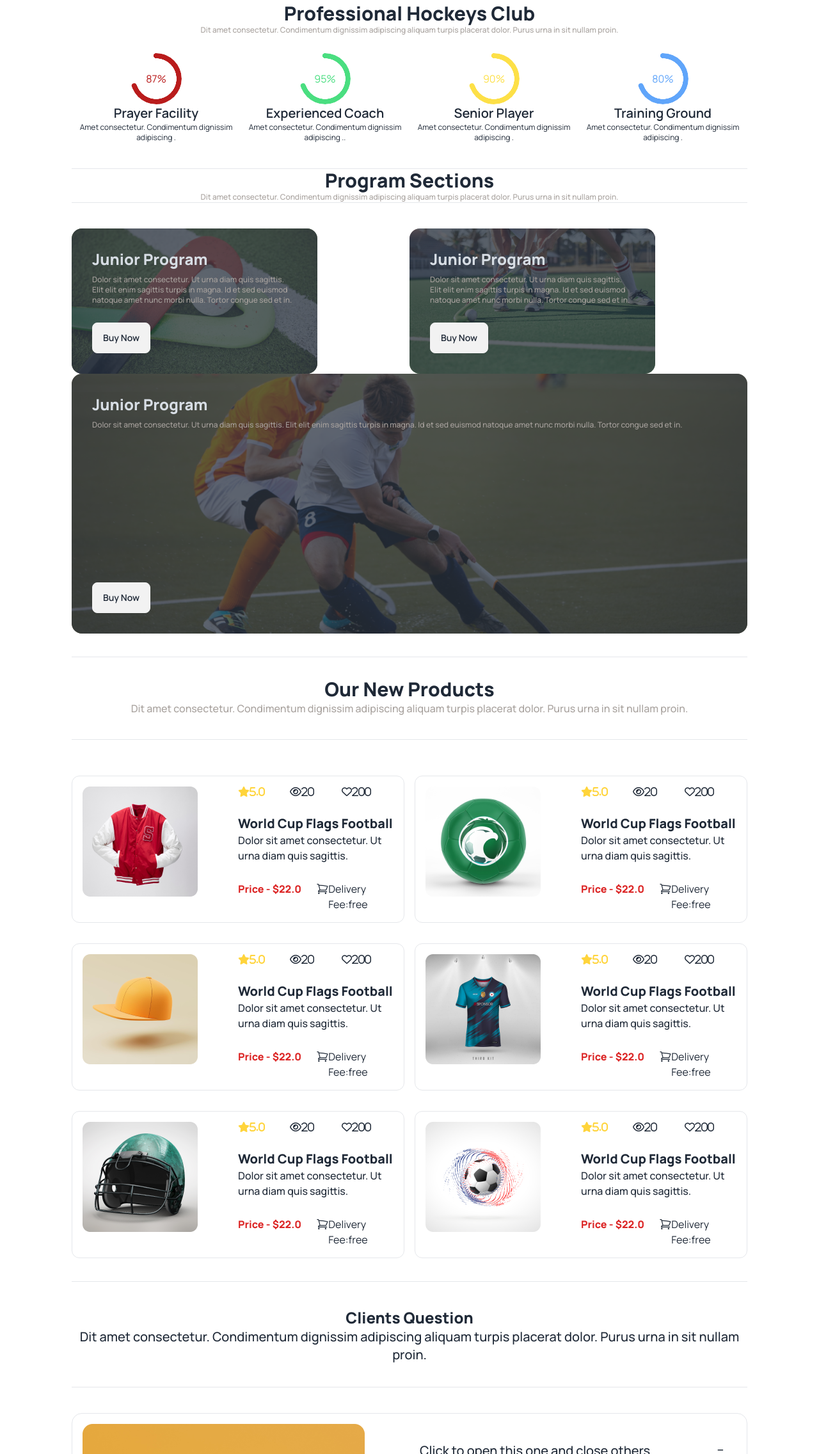
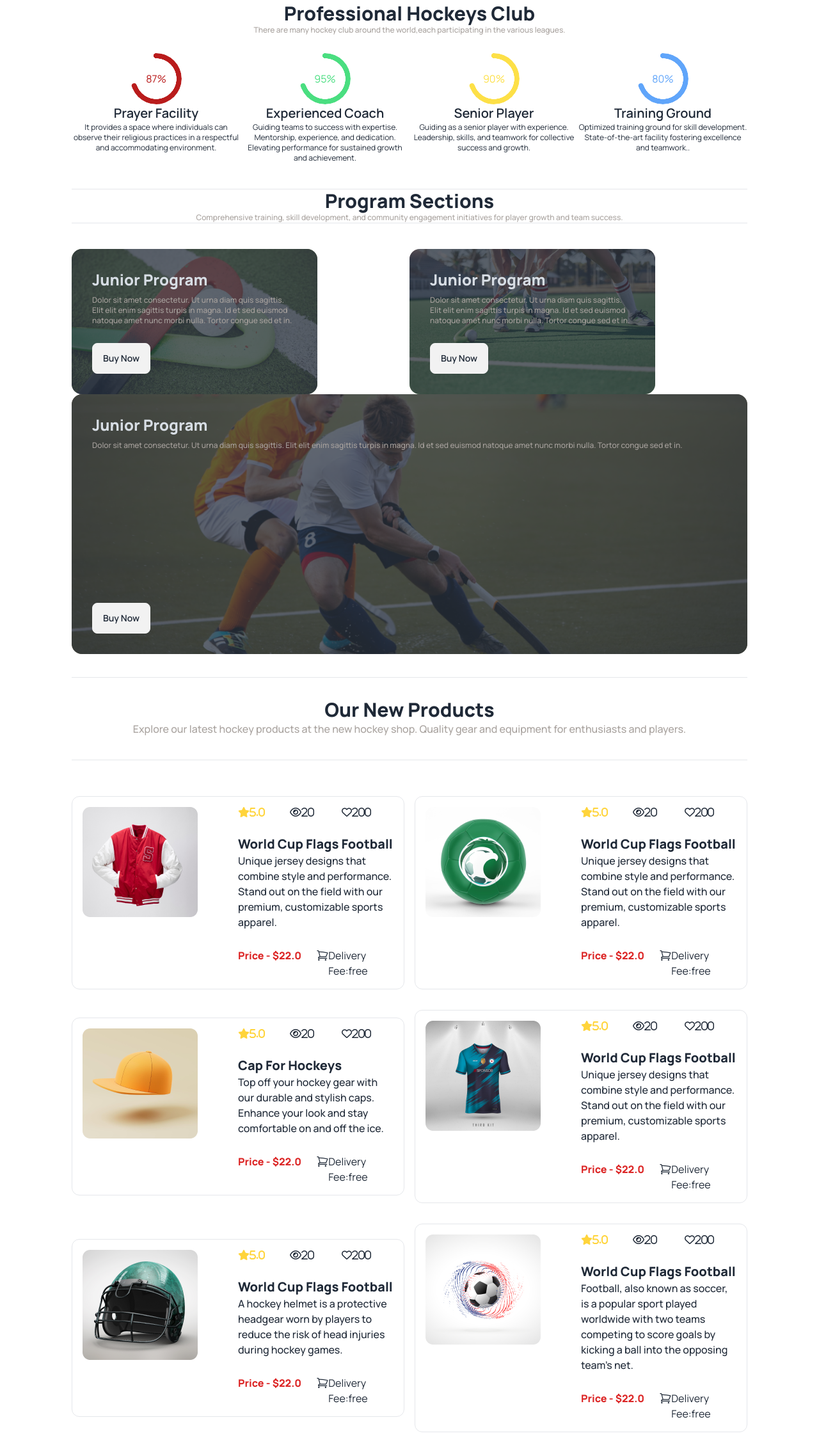
Before and after one commit to sabbir08/hockeys, a plain HTML site: page index.html in a window 1280 px wide. Shown: the part 528-2800 px from the top of the page at 64% size. Drawn offline with nearby package versions, Linux system fonts and the light colour scheme.

Commit message:
added description

```diff
--- a/index.html
+++ b/index.html
@@ -108,32 +108,31 @@
             <hr style="background: rgba(255, 255, 255, 0.15);">
             <div class="text-center my-7">
                 <h2 class="text-3xl font-extrabold">Professional Hockeys Club</h2>
-                <P class="text-xs font-medium text-stone-400">Dit amet consectetur. Condimentum dignissim adipiscing
-                    aliquam turpis placerat dolor. Purus urna in sit nullam proin. </P>
+                <P class="text-xs font-medium text-stone-400">There are many hockey club around the world,each participating in the various leagues. </P>
             </div>
             <div class=" mx-auto text-center mt-4 grid grid-cols-1  lg:grid-cols-4">
                 <div>
                     <div class="radial-progress text-red-700" style="--value:70;" role="progressbar">87%</div>
                     <h3 class="text-xl font-semibold">Prayer Facility</h3>
-                    <p class="text-xs font-normal">Amet consectetur. Condimentum dignissim adipiscing .</p>
+                    <p class="text-xs font-normal">It provides a space where individuals can observe their religious practices in a respectful and accommodating environment.</p>
 
                 </div>
                 <div>
                     <div class="radial-progress text-green-400" style="--value:70;" role="progressbar">95%</div>
                     <h3 class="text-xl font-semibold">Experienced Coach</h3>
-                    <p class="text-xs font-normal">Amet consectetur. Condimentum dignissim adipiscing ..</p>
+                    <p class="text-xs font-normal">Guiding teams to success with expertise. Mentorship, experience, and dedication. Elevating performance for sustained growth and achievement.</p>
                 </div>
 
                 <div>
                     <div class="radial-progress text-yellow-300" style="--value:70;" role="progressbar">90%</div>
                     <h3 class="text-xl font-semibold">Senior Player</h3>
-                    <p class="text-xs font-normal">Amet consectetur. Condimentum dignissim adipiscing .</p>
+                    <p class="text-xs font-normal">Guiding as a senior player with experience. Leadership, skills, and teamwork for collective success and growth.</p>
                 </div>
 
                 <div>
                     <div class="radial-progress  text-blue-400 " style="--value:70;" role="progressbar">80%</div>
                     <h3 class="text-xl font-semibold">Training Ground</h3>
-                    <p class="text-xs font-normal">Amet consectetur. Condimentum dignissim adipiscing .</p>
+                    <p class="text-xs font-normal">Optimized training ground for skill development. State-of-the-art facility fostering excellence and teamwork..</p>
                 </div>
 
             </div>
@@ -146,8 +145,7 @@
 
             <div class="text-center">
                 <h2 class="text-3xl font-extrabold">Program Sections</h2>
-                <p class="text-xs font-medium text-stone-400">Dit amet consectetur. Condimentum dignissim adipiscing
-                    aliquam turpis placerat dolor. Purus urna in sit nullam proin. </p>
+                <p class="text-xs font-medium text-stone-400">Comprehensive training, skill development, and community engagement initiatives for player growth and team success. </p>
             </div>
             <hr style="background: rgba(255, 255, 255, 0.15);">
 
@@ -206,15 +204,14 @@
             <div class="text-center mt-8 ">
 
                 <h2 class="text-3xl font-extrabold">Our New Products</h2>
-                <p class="text-base font-medium text-stone-400">Dit amet consectetur. Condimentum dignissim adipiscing
-                    aliquam turpis placerat dolor. Purus urna in sit nullam proin. </p>
+                <p class="text-base font-medium text-stone-400">Explore our latest hockey products at the new hockey shop. Quality gear and equipment for enthusiasts and players. </p>
 
             </div>
             <hr class="mt-9" style="background: rgba(255, 255, 255, 0.15);">
 
-            <div class="mt-10 grid grid-cols-2 justify-between items-center gap-4 bg-[#fff]">
+            <div class="mt-10 grid grid-cols-1 lg:grid-cols-2 justify-between items-center gap-4 bg-[#fff]">
                 <div class="mt-4">
-                    <div class="grid grid-cols-2 rounded-xl border p-4">
+                    <div class="grid grid-cols-1 lg:grid-cols-2 rounded-xl border p-4">
                         <img src="./asset/5.png" alt="">
                         <div>
                             <div class="grid grid-cols-3">
@@ -227,10 +224,10 @@
                             </div>
                             <div class="mt-7">
                                 <h3 class="text-xl font-extrabold">World Cup Flags Football</h3>
-                                <p class="text-base font-medium">Dolor sit amet consectetur. Ut urna diam quis sagittis.
+                                <p class="text-base font-medium">Unique jersey designs that combine style and performance. Stand out on the field with our premium, customizable sports apparel.
                                 </p>
                             </div>
-                            <div class=" mt-7 grid grid-cols-2">
+                            <div class=" mt-7 grid grid-cols-1 lg:grid-cols-2">
                                 <h3 class="text-red-600 font-extrabold">Price - $22.0</h3>
                                 <p class="inline-flex"><svg xmlns="http://www.w3.org/2000/svg" fill="none"
                                         viewBox="0 0 24 24" stroke-width="1.5" stroke="currentColor" class="w-6 h-6">
@@ -245,7 +242,7 @@
 
                 <!-- second -->
                 <div class="mt-4">
-                    <div class="grid grid-cols-2 rounded-xl border p-4">
+                    <div class="grid grid-cols-1 lg:grid-cols-2 rounded-xl border p-4">
                         <img src="./asset/6.png" alt="">
                         <div>
                             <div class="grid grid-cols-3">
@@ -258,10 +255,10 @@
                             </div>
                             <div class="mt-7">
                                 <h3 class="text-xl font-extrabold">World Cup Flags Football</h3>
-                                <p class="text-base font-medium">Dolor sit amet consectetur. Ut urna diam quis sagittis.
+                                <p class="text-base font-medium">Unique jersey designs that combine style and performance. Stand out on the field with our premium, customizable sports apparel.
                                 </p>
                             </div>
-                            <div class=" mt-7 grid grid-cols-2">
+                            <div class=" mt-7 grid grid-cols-1 lg:grid-cols-2">
                                 <h3 class="text-red-600 font-extrabold">Price - $22.0</h3>
                                 <p class="inline-flex"><svg xmlns="http://www.w3.org/2000/svg" fill="none"
                                         viewBox="0 0 24 24" stroke-width="1.5" stroke="currentColor" class="w-6 h-6">
@@ -275,7 +272,7 @@
                 </div>
 
                 <div class="mt-4">
-                    <div class="grid grid-cols-2 rounded-xl border p-4">
+                    <div class="grid grid-cols-1 lg:grid-cols-2 rounded-xl border p-4">
                         <img src="./asset/7.png" alt="">
                         <div>
                             <div class="grid grid-cols-3">
@@ -287,11 +284,11 @@
 
                             </div>
                             <div class="mt-7">
-                                <h3 class="text-xl font-extrabold">World Cup Flags Football</h3>
-                                <p class="text-base font-medium">Dolor sit amet consectetur. Ut urna diam quis sagittis.
+                                <h3 class="text-xl font-extrabold">Cap For Hockeys</h3>
+                                <p class="text-base font-medium">Top off your hockey gear with our durable and stylish caps. Enhance your look and stay comfortable on and off the ice.
                                 </p>
                             </div>
-                            <div class=" mt-7 grid grid-cols-2">
+                            <div class=" mt-7 grid grid-cols-1 lg:grid-cols-2">
                                 <h3 class="text-red-600 font-extrabold">Price - $22.0</h3>
                                 <p class="inline-flex"><svg xmlns="http://www.w3.org/2000/svg" fill="none"
                                         viewBox="0 0 24 24" stroke-width="1.5" stroke="currentColor" class="w-6 h-6">
@@ -307,7 +304,7 @@
 
 
                 <div class="mt-4">
-                    <div class="grid grid-cols-2 rounded-xl border p-4">
+                    <div class="grid grid-cols-1 lg:grid-cols-2 rounded-xl border p-4">
                         <img src="./asset/8.png" alt="">
                         <div>
                             <div class="grid grid-cols-3">
@@ -320,10 +317,10 @@
                             </div>
                             <div class="mt-7">
                                 <h3 class="text-xl font-extrabold">World Cup Flags Football</h3>
-                                <p class="text-base font-medium">Dolor sit amet consectetur. Ut urna diam quis sagittis.
+                                <p class="text-base font-medium">Unique jersey designs that combine style and performance. Stand out on the field with our premium, customizable sports apparel.
                                 </p>
                             </div>
-                            <div class=" mt-7 grid grid-cols-2">
+                            <div class=" mt-7 grid grid-cols-1 lg:grid-cols-2">
                                 <h3 class="text-red-600 font-extrabold">Price - $22.0</h3>
                                 <p class="inline-flex"><svg xmlns="http://www.w3.org/2000/svg" fill="none"
                                         viewBox="0 0 24 24" stroke-width="1.5" stroke="currentColor" class="w-6 h-6">
@@ -337,7 +334,7 @@
                 </div>
 
                 <div class="mt-4">
-                    <div class="grid grid-cols-2 rounded-xl border p-4">
+                    <div class="grid grid-cols-1 lg:grid-cols-2 rounded-xl border p-4">
                         <img src="./asset/9.png" alt="">
                         <div>
                             <div class="grid grid-cols-3">
@@ -350,10 +347,10 @@
                             </div>
                             <div class="mt-7">
                                 <h3 class="text-xl font-extrabold">World Cup Flags Football</h3>
-                                <p class="text-base font-medium">Dolor sit amet consectetur. Ut urna diam quis sagittis.
+                                <p class="text-base font-medium">A hockey helmet is a protective headgear worn by players to reduce the risk of head injuries during hockey games.
                                 </p>
                             </div>
-                            <div class=" mt-7 grid grid-cols-2">
+                            <div class=" mt-7 grid grid-cols-1 lg:grid-cols-2">
                                 <h3 class="text-red-600 font-extrabold">Price - $22.0</h3>
                                 <p class="inline-flex"><svg xmlns="http://www.w3.org/2000/svg" fill="none"
                                         viewBox="0 0 24 24" stroke-width="1.5" stroke="currentColor" class="w-6 h-6">
@@ -367,7 +364,7 @@
                 </div>
 
                 <div class="mt-4">
-                    <div class="grid grid-cols-2 rounded-xl border p-4">
+                    <div class="grid grid-cols-1 lg:grid-cols-2 rounded-xl border p-4">
                         <img src="./asset/10.png" alt="">
                         <div>
                             <div class="grid grid-cols-3">
@@ -380,10 +377,10 @@
                             </div>
                             <div class="mt-7">
                                 <h3 class="text-xl font-extrabold">World Cup Flags Football</h3>
-                                <p class="text-base font-medium">Dolor sit amet consectetur. Ut urna diam quis sagittis.
+                                <p class="text-base font-medium">Football, also known as soccer, is a popular sport played worldwide with two teams competing to score goals by kicking a ball into the opposing team's net.
                                 </p>
                             </div>
-                            <div class=" mt-7 grid grid-cols-2">
+                            <div class=" mt-7 grid grid-cols-1 lg:grid-cols-2">
                                 <h3 class="text-red-600 font-extrabold">Price - $22.0</h3>
                                 <p class="inline-flex"><svg xmlns="http://www.w3.org/2000/svg" fill="none"
                                         viewBox="0 0 24 24" stroke-width="1.5" stroke="currentColor" class="w-6 h-6">
@@ -403,8 +400,7 @@
             <hr class="mt-9" style="background: rgba(255, 255, 255, 0.15);">
             <div class="text-center pt-10 ">
                 <h2 class="text-2xl font-extrabold">Clients Question</h2>
-                <p class="text-xl font-medium">Dit amet consectetur. Condimentum dignissim adipiscing aliquam turpis
-                    placerat dolor. Purus urna in sit nullam proin. </p>
+                <p class="text-xl font-medium">Kindly share detailed information and specific requirements to help us better understand and meet your needs effectively. </p>
                 <hr class="mt-9" style="background: rgba(255, 255, 255, 0.15);">
             </div>
 
@@ -416,60 +412,60 @@
                     <div class="collapse collapse-plus ">
                         <input type="radio" name="my-accordion-3" checked="checked" />
                         <div class="collapse-title text-xl font-medium">
-                            Click to open this one and close others
+                            Q: What is the mission of our hockey club?
                         </div>
                         <div class="collapse-content">
-                            <p>hello</p>
+                            <p>The mission is to foster a competitive and inclusive environment, promoting skill development, teamwork, and a passion for hockey</p>
                         </div>
                     </div>
                     <hr class="mt-2" style="background: rgba(255, 255, 255, 0.15);">
                     <div class="collapse collapse-plus">
                         <input type="radio" name="my-accordion-3" />
                         <div class="collapse-title text-xl font-medium">
-                            Click to open this one and close others
+                            Q:How can players join the club
                         </div>
                         <div class="collapse-content">
-                            <p>hello</p>
+                            <p>Prospective players can attend tryouts, submit an application, or contact the club for information on joining.</p>
                         </div>
                     </div>
                     <hr class="mt-2" style="background: rgba(255, 255, 255, 0.15);">
                     <div class="collapse collapse-plus ">
                         <input type="radio" name="my-accordion-3" />
                         <div class="collapse-title text-xl font-medium">
-                            Click to open this one and close others
+                            Q: What programs do we offer for player development?
                         </div>
                         <div class="collapse-content">
-                            <p>hello</p>
+                            <p>We offer diverse programs covering skill training, fitness, and strategic gameplay to enhance players' overall performance.</p>
                         </div>
                     </div>
                     <hr class="mt-2" style="background: rgba(255, 255, 255, 0.15);">
                     <div class="collapse collapse-plus ">
                         <input type="radio" name="my-accordion-3" />
                         <div class="collapse-title text-xl font-medium">
-                            Click to open this one and close others
+                            Q: Are there opportunities for community involvement?
                         </div>
                         <div class="collapse-content">
-                            <p>hello</p>
+                            <p>Yes, we organize community events, charity drives, and outreach programs to engage with and contribute to the local community.</p>
                         </div>
                     </div>
                     <hr class="mt-2" style="background: rgba(255, 255, 255, 0.15);">
                     <div class="collapse collapse-plus ">
                         <input type="radio" name="my-accordion-3" />
                         <div class="collapse-title text-xl font-medium">
-                            Click to open this one and close others
+                            Q: How does the club prioritize player safety?
                         </div>
                         <div class="collapse-content">
-                            <p>hello</p>
+                            <p>Safety is a top priority. We follow strict safety protocols, provide proper equipment, and conduct regular training on injury prevention.</p>
                         </div>
                     </div>
                     <hr class="mt-2" style="background: rgba(255, 255, 255, 0.15);">
                     <div class="collapse collapse-plus ">
                         <input type="radio" name="my-accordion-3" />
                         <div class="collapse-title text-xl font-medium">
-                            Click to open this one and close others
+                            Q: What facilities does the club have for training?
                         </div>
                         <div class="collapse-content">
-                            <p>hello</p>
+                            <p>We have state-of-the-art training facilities, including ice rinks, fitness centers, and specialized areas for skill development and team practices.</p>
                         </div>
                     </div>
                 </div>
@@ -485,8 +481,7 @@
             <hr class="mt-9" style="background: rgba(255, 255, 255, 0.15);">
             <div class="text-center pt-10">
                 <h2 class="text-3xl font-extrabold">Get In Touch</h2>
-                <p class="text-base font-medium text-stone-400">Dit amet consectetur. Condimentum dignissim adipiscing
-                    aliquam turpis placerat dolor. Purus urna in sit nullam proin. </p>
+                <p class="text-base font-medium text-stone-400">Stay connected with us on social media for the latest updates, events, and exciting content. Follow, like, and engage for a vibrant community experience. </p>
                 <hr class="mt-9" style="background: rgba(255, 255, 255, 0.15);">
             </div>
 
@@ -562,7 +557,7 @@
 
                 <nav class="font-manrope mx-28 my-10">
                     <header class=" text-2xl font-extrabold text-white">Get In Touch</header>
-                    <p>Dit amet consectetur. Condimentum  adipiscing aliquam turpis placerat dolor. Purus urna in sit nullam proin. </p>
+                    <p>Stay connected with us on social media for the latest updates, events, and exciting content. Follow, like, and engage for a vibrant community experience </p>
                     <h3 ><i class="fa-solid fa-envelope" style="color: #b44104;"></i>hockeys@support.com</h3>
                     <h3><i class="fa-solid fa-phone" style="color: #c00202;"></i>(+62) 123-321-543</h3>
                   </nav>
```
